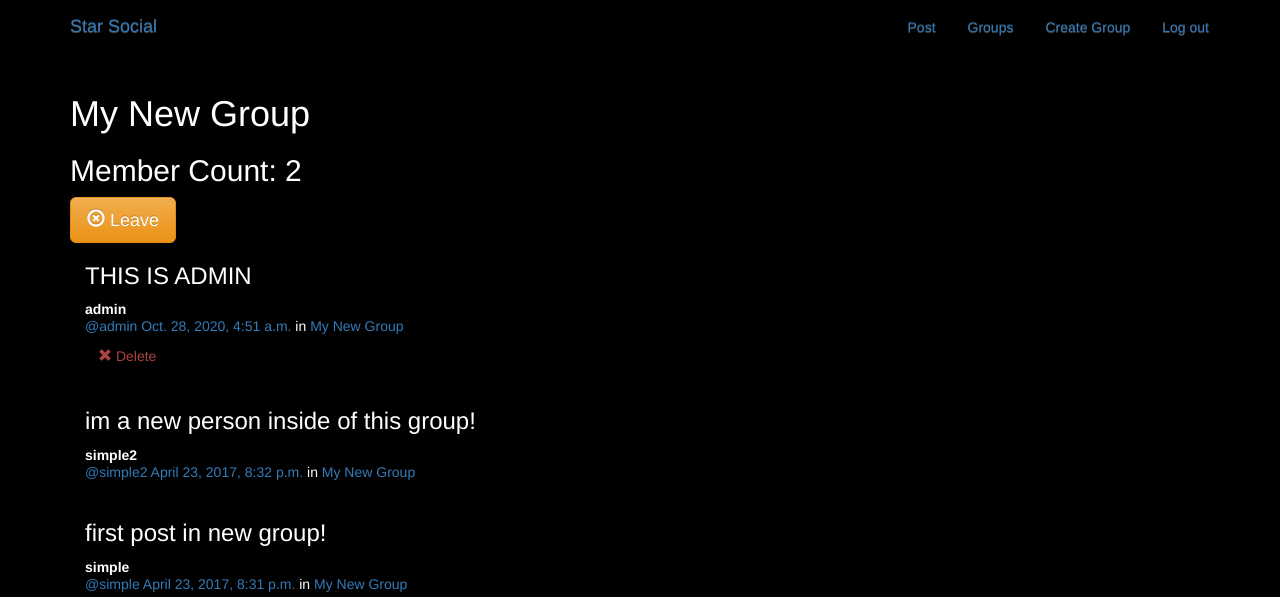
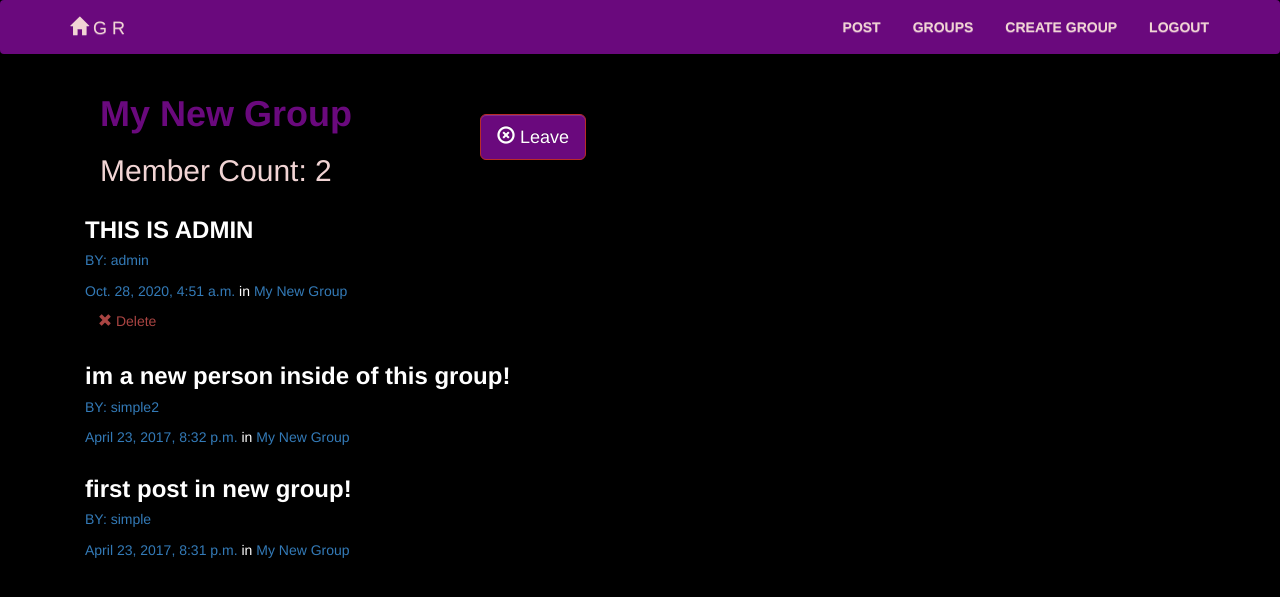
Before and after one commit to Samrat101/GO-SOCIAL, a Django app: a page that uses templates/base.html in a window 1280 px wide. Shown: the top 597 px of the page. Run offline with Django 3.2, Linux system fonts and the light colour scheme; a user stored in the database is signed in; data comes from the database, SQL or seed files in the repository; both versions use the stored data as it was after the commit; a map, chart or similar area stays blank; some libraries are stand-ins or nearby versions.

Commit message:
UI improvement

```diff
--- a/accounts/templates/accounts/login.html
+++ b/accounts/templates/accounts/login.html
@@ -3,11 +3,11 @@
 
 {% block content %}
 <div class="container">
-    <h1>Login</h1>
+    <h1 style="color:#6A097D">Login</h1>
     <form method="POST">
         {% csrf_token %}
         {% bootstrap_form form %}
-        <input type="submit" value="Login" class="btn btn-default">
+        <input id="inp" type="submit" value="Login" class="btn btn-default">
     </form>
 </div>
 {% endblock %}
--- a/accounts/templates/accounts/signup.html
+++ b/accounts/templates/accounts/signup.html
@@ -8,7 +8,7 @@
     <form method="POST">
         {% csrf_token %}
         {% bootstrap_form form %}
-        <input type="submit" value="Sign Up" class="btn btn-default">
+        <input id="inp" type="submit" value="Sign Up" class="btn btn-default">
     </form>
 </div>
 {% endblock %}
--- a/groups/templates/groups/group_detail.html
+++ b/groups/templates/groups/group_detail.html
@@ -2,20 +2,24 @@
 
 {% block pregroup %}
 
+<div class="container">
 
-<h1>{{group.name}}</h1>
-<h2> Member Count: {{group.members.count}}</h2>
+    <div class="col-md-4">
+      <h1><strong>{{group.name}}</strong></h1>
+      <h2 style="color:#f1d4d4" > Member Count: {{group.members.count}}</h2>
+    </div>
 
-  <div class="content">
-
-
-				{% if user in group.members.all %}
-					<a href="{% url 'groups:leave' slug=group.slug %}" class="btn btn-lg btn-fill btn-warning"><span class="glyphicon glyphicon-remove-circle"></span> Leave</a>
-				{% else %}
-					<a href="{% url 'groups:join' slug=group.slug %}" class="btn btn-lg btn-fill btn-warning"><span class="glyphicon glyphicon-ok-circle"></span> Join</a>
-				{% endif %}
-
-
+    <div class="col-md-4">
+        <div class="content">
+            {% if user in group.members.all %}
+                <br><br>
+              <a style="background:#6A097D" href="{% url 'groups:leave' slug=group.slug %}" class="btn btn-lg btn-fill btn-danger"><span class="glyphicon glyphicon-remove-circle"></span> Leave</a>
+            {% else %}
+                <br><br>
+              <a style="background:#6A097D" href="{% url 'groups:join' slug=group.slug %}" class="btn btn-lg btn-fill btn-success"><span class="glyphicon glyphicon-ok-circle"></span> Join</a>
+            {% endif %}
+        </div>
+    </div>
 
 </div>
 
--- a/groups/templates/groups/group_form.html
+++ b/groups/templates/groups/group_form.html
@@ -2,10 +2,10 @@
 {% load bootstrap3 %}
 
 {% block group_content %}
-<h4>Create A New Group</h4>
+<h1 style="color:#6A097D"> <strong>Create New Group</strong></h1>
   <form method="POST" action="{% url 'groups:create' %}" id="groupForm">
   	{% csrf_token %}
   	{% bootstrap_form form %}
-  	<input type="submit" value="Create" class="btn btn-primary btn-large">
+  	<input style="background:#6A097D" type="submit" value="Create" class="btn btn-primary btn-lg">
   </form>
 {% endblock %}
--- a/posts/templates/posts/_post.html
+++ b/posts/templates/posts/_post.html
@@ -1,17 +1,14 @@
-<div class="post media">
-	<h3>{{ post.message_html|safe }}</h3>
+	<div  class="post media">
+		<h3><strong>{{ post.message_html|safe }}</</strong></h3>
 		<div class="media-body">
-		<strong>{{ post.user.username }}</strong>
+			<!-- <strong>=>BY: {{ post.user.username }}</strong> -->
 			<h5 class="media-heading">
-			<span class="username"><a href="{% url 'posts:for_user' username=post.user.username %}">@{{ post.user.username }}</a></span>
-			<time class="time"><a href="{% url 'posts:single' username=post.user.username pk=post.pk %}">{{ post.created_at }}</a></time>
+				<span class="username"><a href="{% url 'posts:for_user' username=post.user.username %}">BY: {{ post.user.username }}</a></span>
+			<br><br>	<time class="time"><a href="{% url 'posts:single' username=post.user.username pk=post.pk %}">{{ post.created_at }}</a></time>
 				{% if post.group %}
-			<span class="group-name">in <a href="#">{{ post.group.name }}</a></span>
+				<span class="group-name"> in  <a href="#">{{ post.group.name }}</a></span>
 				{% endif %}
 			</h5>
-
-
-
 
 			<div class="media-footer">
 				{% if user.is_authenticated and post.user == user and not hide_delete %}
--- a/posts/templates/posts/post_confirm_delete.html
+++ b/posts/templates/posts/post_confirm_delete.html
@@ -2,7 +2,7 @@
 
 
 {% block post_content %}
-<h3>Are you sure you want to delete this post?</h3>
+<h1 style="color:#6A097D"><strong>Are you sure you want to delete this post?</strong></h1>
 
 <div class="posts">
 	{% include "posts/_post.html" with post=object hide_delete=True %}
@@ -11,7 +11,7 @@
 <form method="POST">
 	{% csrf_token %}
 	<input type="submit" value="Confirm Delete" class="btn btn-danger btn-large">
-	<a href="{% url 'posts:single' username=user.username pk=object.pk %}" class="btn btn-simple btn-large btn-default">Cancel</a>
+	<a href="{% url 'posts:single' username=user.username pk=object.pk %}" class="btn btn-simple btn-large btn-success">Cancel</a>
 </form>
 
 {% endblock %}
--- a/posts/templates/posts/post_form.html
+++ b/posts/templates/posts/post_form.html
@@ -3,10 +3,10 @@
 {% load bootstrap3 %}
 
 {% block post_content %}
-<h4>Create New Post</h4>
+<h1 style="color:#6A097D"> <strong>Create New Post</strong></h1>
 <form method="POST" action="{% url 'posts:create' %}" id="postForm">
 	{% csrf_token %}
 	{% bootstrap_form form %}
-	<input type="submit" value="Post" class="btn btn-primary btn-large">
+	<input style="background:#6A097D" type="submit" value="Post" class="btn btn-primary btn-lg">
 </form>
 {% endblock %}
--- a/posts/templates/posts/post_list.html
+++ b/posts/templates/posts/post_list.html
@@ -28,10 +28,6 @@
 					<li class="group li-with-bullet"><a href="{% url 'groups:single' slug=other_group.slug %}">{{ other_group.name }}</a></li>
 				{% endfor %}
 			</ul>
-
-
-
-
 		</div>
 	</div>
 </div>
--- a/posts/templates/posts/user_post_list.html
+++ b/posts/templates/posts/user_post_list.html
@@ -2,13 +2,14 @@
 
 {% block prepost %}
 <div class="col-md-4">
-	<h1>@{{ post_user.username }}</h1>
-	<p>Post History</p>
+	<h1 style="color:#f1d4d4">{{ post_user.username }}</h1>
 </div>
 {% endblock %}
 
 {% block post_content %}
 <div class="col-md-8">
+	<br>
+	<h1 style="color:#6A097D"> <strong>Post History</strong></h1>
 	{% for post in post_list %}
 		{% include "posts/_post.html" %}
 	{% endfor %}
--- a/static/simplesocial/css/master.css
+++ b/static/simplesocial/css/master.css
@@ -1,6 +1,22 @@
+
+#btn{
+  color:#f1d4d4;
+}
+
+h1{
+   color:#6A097D;
+}
+#wel{
+  font-size:100px;
+}
+#inp{
+  color:#f1d4d4 ;
+  background: #6A097D ;
+}
 body {
   margin: 0;
   overflow: hidden;
   background-color: black;
   color:white;
+  overflow-y:scroll;
 }
--- a/templates/base.html
+++ b/templates/base.html
@@ -3,7 +3,7 @@
 <html>
   <head>
     <meta charset="utf-8">
-    <title>Star Social</title>
+    <title>GAME ROOM</title>
     <!-- Latest compiled and minified CSS -->
 
     <link rel="stylesheet" href="https://maxcdn.bootstrapcdn.com/bootstrap/3.3.7/css/bootstrap.min.css" integrity="sha384-BVYiiSIFeK1dGmJRAkycuHAHRg32OmUcww7on3RYdg4Va+PmSTsz/K68vbdEjh4u" crossorigin="anonymous">
@@ -17,7 +17,7 @@
 
     <link href="https://fonts.googleapis.com/css?family=Montserrat" rel="stylesheet">
 
-    <link rel="stylesheet" href="{% static 'simplesocial/css/master.css'%}">
+    <link rel="stylesheet" href="{% static 'simplesocial/css/master.css' %}">
 
 
   </head>
@@ -25,21 +25,21 @@
 
   <body>
 
-    <nav class="navbar  mynav" role="navigation" id="navbar">
+    <nav style="background-color:#6A097D"class="navbar  mynav" role="navigation" id="navbar">
     			<div class="container">
 
-            <a class="navbar-brand mynav" href="{% url 'home' %}">Star Social</a>
+            <a style="color:#f1d4d4" class="navbar-brand mynav" href="{% url 'home' %}"><span class="glyphicon glyphicon-home"></span> G R</a>
 
     					<ul class="nav navbar-nav navbar-right">
     						{% if user.is_authenticated %}
-                      <li><a href="{% url 'posts:create' %}" class="btn btn-simple">Post</a></li>
-                      <li><a href="{% url 'groups:all' %}" class="btn btn-simple">Groups</a></li>
-                      <li><a href="{% url 'groups:create' %}" class="btn btn-simple">Create Group</a></li>
-                      <li><a href="{% url 'accounts:logout' %}" class="btn btn-simple">Log out</a></li>
+                      <li><a style="color:#f1d4d4" href="{% url 'posts:create' %}" class="btn btn-simple"><strong>POST</strong></a></li>
+                      <li><a style="color:#f1d4d4" href="{% url 'groups:all' %}" class="btn btn-simple"><strong>GROUPS</strong> </a></li>
+                      <li><a style="color:#f1d4d4" href="{% url 'groups:create' %}" class="btn btn-simple"> <strong>CREATE GROUP</strong> </a></li>
+                      <li><a style="color:#f1d4d4" href="{% url 'accounts:logout' %}" class="btn btn-simple"><strong>LOGOUT</strong> </a></li>
     						{% else %}
-    						      <li><a href="{% url 'groups:all' %}"class="btn btn-simple">Groups</a></li>
-    						      <li><a href="{% url 'accounts:login' %}" class="btn btn-simple">Log in</a></li>
-    						      <li><a href="{% url 'accounts:signup' %}" class="btn btn-simple">Sign up</a></li>
+    						      <li><a style="color:#f1d4d4" href="{% url 'groups:all' %}"class="btn btn-simple"><strong>GROUPS</strong> </a></li>
+    						      <li><a style="color:#f1d4d4" href="{% url 'accounts:login' %}" class="btn btn-simple"><strong>LOG IN</strong> </a></li>
+    						      <li><a style="color:#f1d4d4" href="{% url 'accounts:signup' %}" class="btn btn-simple"><strong>SIGN UP</strong> </a></li>
     						{% endif %}
     					</ul>
 
--- a/templates/test.html
+++ b/templates/test.html
@@ -2,7 +2,7 @@
 {% block content %}
 <div class="container">
   <h1>You are now logged in!</h1>
-  <h2><a href="{% url 'groups:all'%}">Go to Groups</a></h2>
+  <h2><a style="color:#f1d4d4" href="{% url 'groups:all'%}">Go to Groups</a></h2>
 
 
 </div>
--- a/templates/thanks.html
+++ b/templates/thanks.html
@@ -1,5 +1,5 @@
 {% extends "base.html" %}
 {% block content %}
-<h1>Thanks for visiting! Come back soon!</h1>
+<h1 style="color:#f1d4d4">Thanks for visiting! Come back soon!</h1>
 
 {% endblock %}
```
Also changed, not shown: groups/templates/groups/group_list.html (+24 -18 lines), templates/index.html (+4 -3 lines), db.sqlite3, 2 other files. Lines whose indentation alone changed are shown as unchanged.
